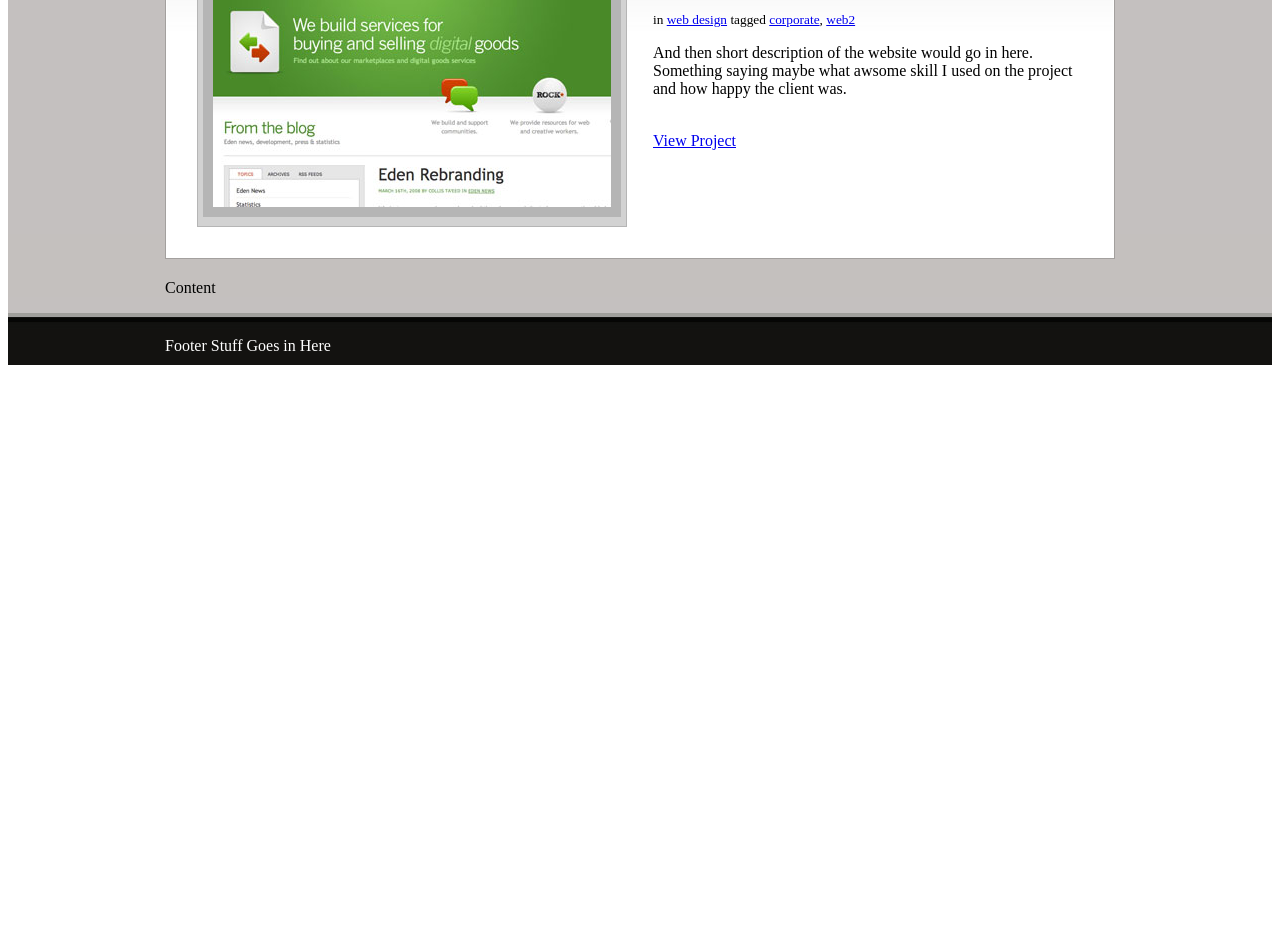
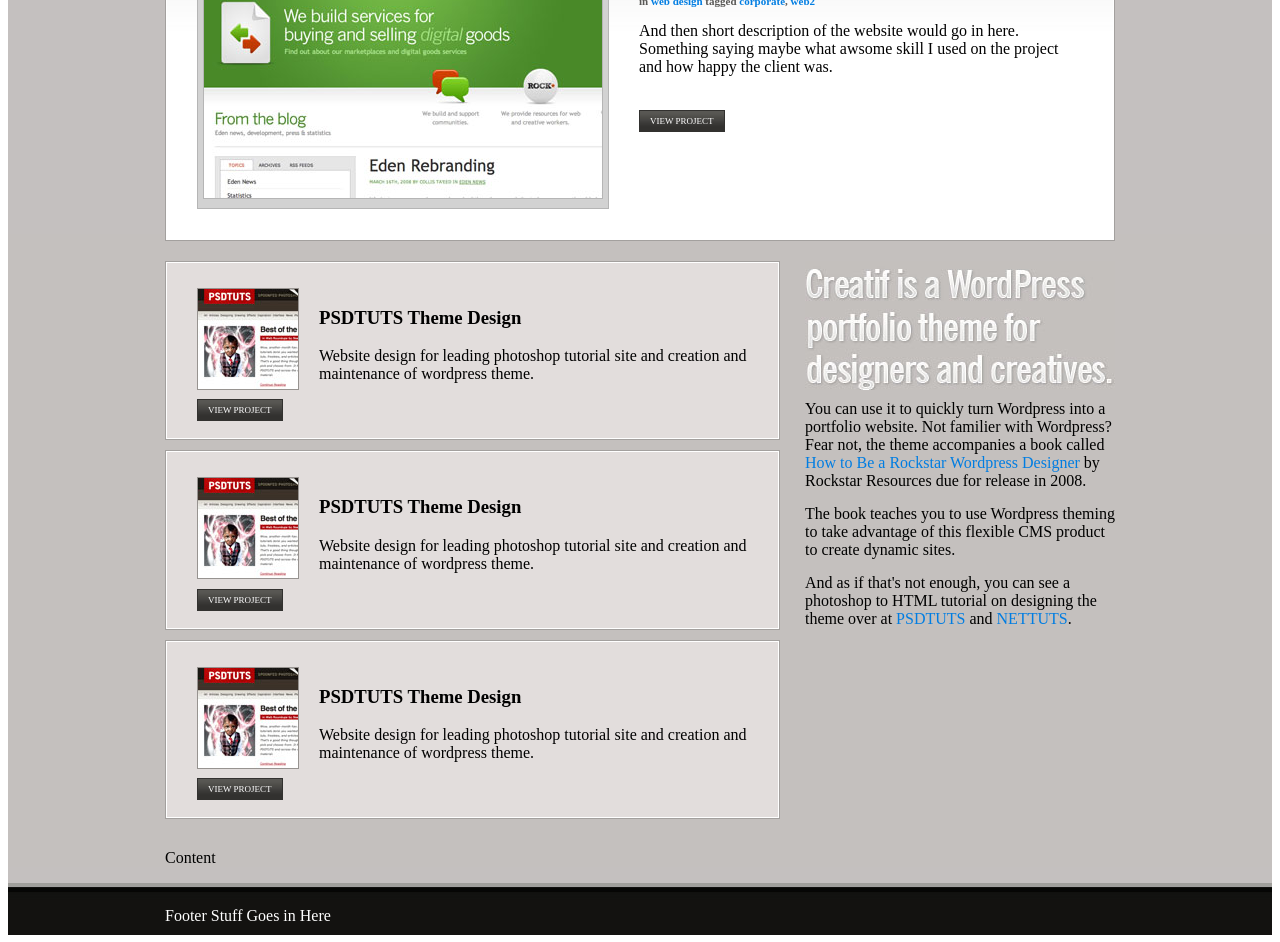
Before and after one commit to coolrab/personal_webpage_building, a plain HTML site: page index.html in a window 1280 px wide. Shown: the part 200-1142 px from the top of the page. Before the commit the page ends 800 px from the top, so only its background shows below. Drawn offline with Linux system fonts and the light colour scheme.

Commit message:
added 2nd component inside the body

```diff
--- a/index.html
+++ b/index.html
@@ -25,6 +25,7 @@
           </div>
         </div>
         <div id="block_featured" class="block">
+          <img src="images/ribbon_featured.png" class="ribbon">
           <span class="block_inside">
 
             <div class="image_block">
@@ -42,6 +43,44 @@
           </span>
 
         </div>
+
+        <div id="block_portfolio">
+          <div id="portfolio_items">
+            <div class="mini_portfolio_item">
+              <div class="block_inside">
+                <img src="images/sample_mini_portfolio.jpg" class="thumbnail" alt="PSDTUTS" />
+                <h3>PSDTUTS Theme Design</h3>
+                <p>Website design for leading photoshop tutorial site and creation and maintenance of wordpress theme. </p>
+                <a href="#" class="button">View Project</a>
+              </div>
+            </div>
+            <div class="mini_portfolio_item">
+              <div class="block_inside">
+                <img src="images/sample_mini_portfolio.jpg" class="thumbnail" alt="PSDTUTS" />
+                <h3>PSDTUTS Theme Design</h3>
+                <p>Website design for leading photoshop tutorial site and creation and maintenance of wordpress theme. </p>
+                <a href="#" class="button">View Project</a>
+              </div>
+            </div>
+            <div class="mini_portfolio_item">
+              <div class="block_inside">
+                <img src="images/sample_mini_portfolio.jpg" class="thumbnail" alt="PSDTUTS" />
+                <h3>PSDTUTS Theme Design</h3>
+                <p>Website design for leading photoshop tutorial site and creation and maintenance of wordpress theme. </p>
+                <a href="#" class="button">View Project</a>
+              </div>
+            </div>
+
+          </div>
+          <div id="text_column">
+              <h2 id="text_title">Creatif is a Wordpress portfolio theme for designers and creatives</h2>
+              <p>You can use it to quickly turn Wordpress into a portfolio website. Not familier with Wordpress? Fear not, the theme accompanies a book called <a href="#">How to Be a Rockstar Wordpress Designer</a> by Rockstar Resources due for release in 2008.</p>
+              <p>The book teaches you to use Wordpress theming to take advantage of this flexible CMS product to create dynamic sites.</p>
+            <p>And as if that's not enough, you can see a photoshop to HTML tutorial on designing the theme over at <a href="http://psdtuts.com">PSDTUTS</a> and <a href="http://nettuts.com">NETTUTS</a>.</p>
+          </div>
+
+        </div>
+
         <div id="block_content">
           Content
         </div>
--- a/style.css
+++ b/style.css
@@ -4,7 +4,55 @@
 body {
   margin: 0px; padding: 0px;
   background-color: #131211;
+  font-family: Arial, Helvetica, sans-serif;
+  color: #7f7d78;
+  font-size: 13px;
+  line-height: 19px;
 }
+
+/*
+  Text-Style
+*/
+
+h2 {
+  margin: 0px 0px 10px 0px;
+  font-size: 36px;
+  font-family: Helvetica, Arial, Sans-serif;
+  color: #000000;
+}
+small {
+  color: #595856;
+  font-weight: bold;
+  font-size: 11px;
+  display: block;
+  margin-bottom: 15px;
+}
+a {
+  color: #007de2;
+  text-decoration: none;
+}
+a:hover {
+  text-decoration: underline;
+}
+p {
+  margin: 0px 0px 15px 0px;
+}
+
+a.button {
+  background: #32312f url(images/button_bg.jpg) repeat-x;
+  padding: 5px 10px 5px 10px;
+  color: #ffffff;
+  text-decoration: none;
+  border: 1px solid #32312f;
+  text-transform: uppercase;
+  font-size: 9px;
+  line-height: 25px;
+}
+a.button:hover {
+  background: #007de2 url(images/button_bg_o,jpg) repeat-x;
+  border-color: #007de2;
+}
+
 
 #main {
   background: #c4c0be url(images/background_light_slice.jpg) repeat-x;
@@ -75,6 +123,12 @@
   border: 1px solid #a3a09e;
   background-color: #ffffff;
   margin-bottom: 20px;
+  position: relative;
+}
+.ribbon {
+  position: absolute;
+  top: -3px;
+  right: -3px;
 }
 
 .block_inside {
@@ -93,11 +147,49 @@
 }
 
 .image_block img {
-  border: 10px solid#b5b5b5;
+  border: 1px solid#b5b5b5;
 }
 
 .text_block {
   float: left;
   width: 430px;
-  margin-left: 26px;
+  margin-left: 30px;
 }
+
+/*
+Portfolio-Home-Style
+*/
+
+#block_portfolio {
+  overflow: auto;
+  margin-bottom: 20px;
+}
+#portfolio_items {
+  width: 615px;
+  margin-right: 25px;
+  float: left;
+}
+#text_column {
+  float: right;
+  width: 310px;
+}
+#text_column h2#text_title {
+  text-indent: -9999px;
+  background-image: url(images/creatif.jpg);
+  background-repeat: no-repeat;
+  width: 310px;
+  height: 129px;
+}
+.mini_portfolio_item {
+  border: 1px solid #a3a09e;
+  margin-bottom: 10px;
+}
+.mini_portfolio_item .block_inside {
+  background: none; background-color: #e2dddc;
+  padding: 25px 30px 15px 30px;
+}
+.mini_portfolio_item .thumbnail {
+  float: left;
+  margin-right: 20px;
+  border: 1px solid #979390;
+}
```
